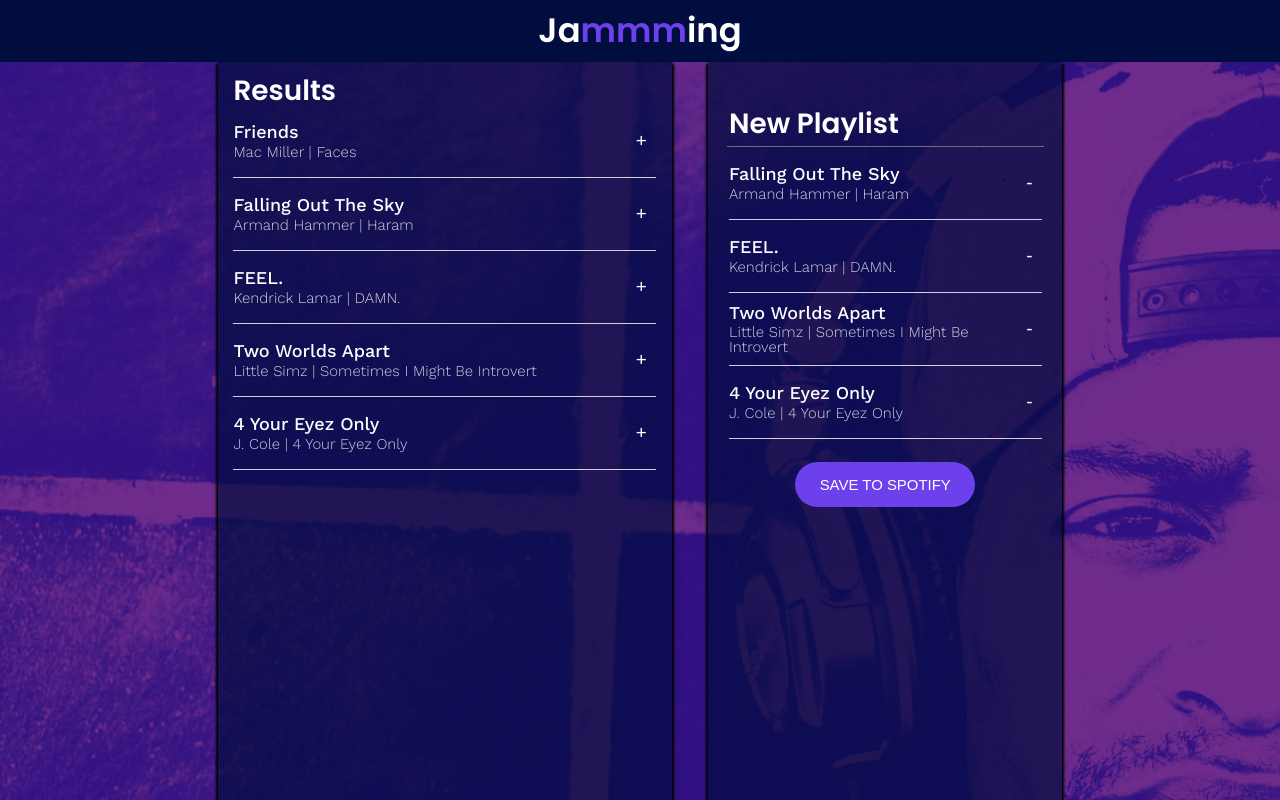
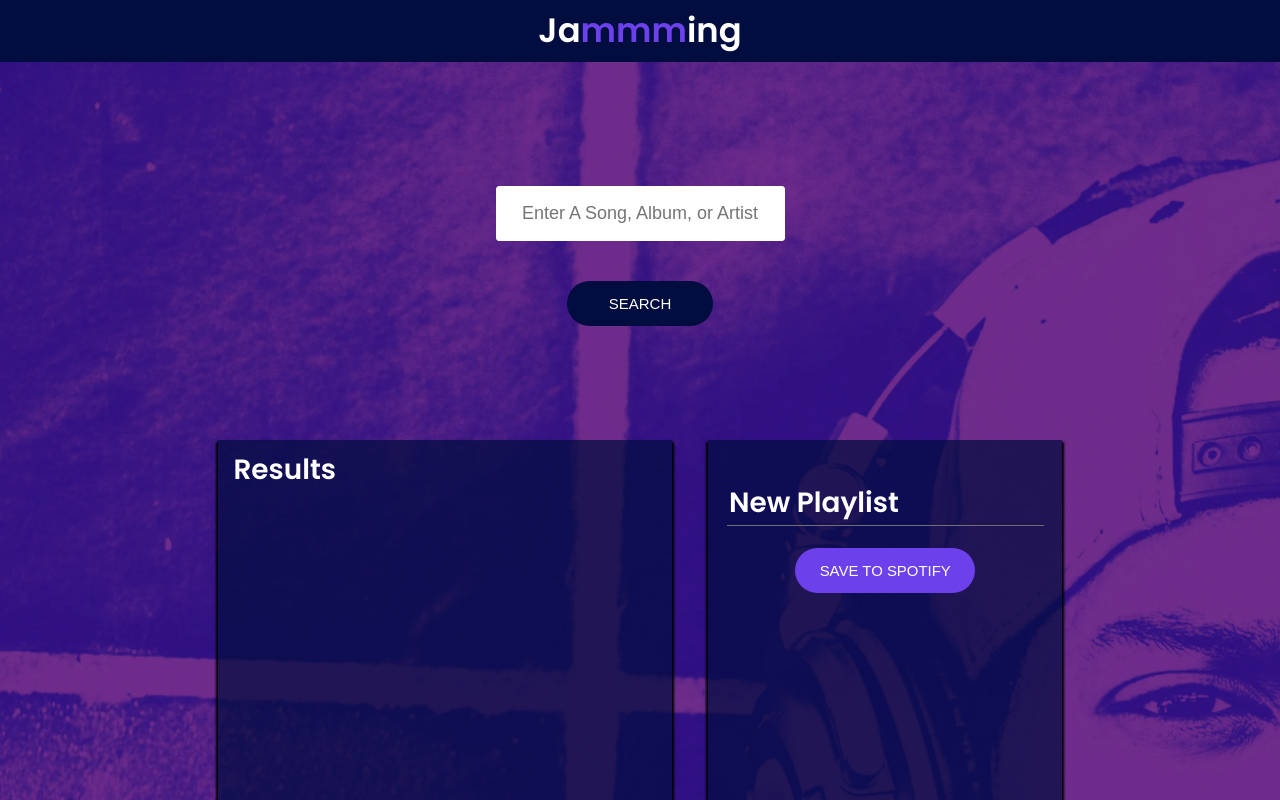
Before and after one commit to munro-j/jammming, a React (Create React App) app: page / in a window 1280 px wide. Shown: the top 800 px of the page. Built offline with nearby package versions, Linux system fonts and the light colour scheme.

Commit message:
Connect to Spotify API

```diff
--- a/src/Components/App/App.js
+++ b/src/Components/App/App.js
@@ -1,76 +1,23 @@
 import React from "react";
 import "./App.css";
-// import { SearchBar } from "../SearchBar/SearchBar";
+import { SearchBar } from "../SearchBar/SearchBar";
 import { SearchResults } from "../SearchResults/SearchResults";
 import { Playlist } from "../Playlist/Playlist";
+import Spotify from "../../util/Spotify";
 
 class App extends React.Component {
     constructor(props) {
         super(props);
         this.state = {
-            searchResults: [
-                {
-                    name: "Friends",
-                    artist: "Mac Miller",
-                    album: "Faces",
-                    id: 1,
-                },
-                {
-                    name: "Falling Out The Sky",
-                    artist: "Armand Hammer",
-                    album: "Haram",
-                    id: 2,
-                },
-                {
-                    name: "FEEL.",
-                    artist: "Kendrick Lamar",
-                    album: "DAMN.",
-                    id: 3,
-                },
-                {
-                    name: "Two Worlds Apart",
-                    artist: "Little Simz",
-                    album: "Sometimes I Might Be Introvert",
-                    id: 4,
-                },
-                {
-                    name: "4 Your Eyez Only",
-                    artist: "J. Cole",
-                    album: "4 Your Eyez Only",
-                    id: 5,
-                },
-            ],
-            playlistName: "Jamie's Anthems",
-            playlistTracks: [
-                {
-                    name: "Falling Out The Sky",
-                    artist: "Armand Hammer",
-                    album: "Haram",
-                    id: 2,
-                },
-                {
-                    name: "FEEL.",
-                    artist: "Kendrick Lamar",
-                    album: "DAMN.",
-                    id: 3,
-                },
-                {
-                    name: "Two Worlds Apart",
-                    artist: "Little Simz",
-                    album: "Sometimes I Might Be Introvert",
-                    id: 4,
-                },
-                {
-                    name: "4 Your Eyez Only",
-                    artist: "J. Cole",
-                    album: "4 Your Eyez Only",
-                    id: 5,
-                },
-            ],
+            searchResults: [],
+            playlistName: "My Playlist",
+            playlistTracks: [],
         };
         this.addTrack = this.addTrack.bind(this);
         this.removeTrack = this.removeTrack.bind(this);
         this.updatePlaylistName = this.updatePlaylistName.bind(this);
+        this.savePlaylist = this.savePlaylist.bind(this);
+        this.search = this.search.bind(this);
     }
 
     addTrack(track) {
@@ -98,6 +45,24 @@ class App extends React.Component {
         });
     }
 
+    savePlaylist() {
+        const trackURIs = this.state.playlistTracks.map((track) => track.uri);
+        Spotify.savePlaylist(this.state.playlistName, trackURIs).then(() => {
+            this.setState({
+                playlistName: "New Playlist",
+                playlistTracks: [],
+            });
+        });
+    }
+
+    search(term) {
+        Spotify.search(term).then((searchResults) => {
+            this.setState({
+                searchResults: searchResults,
+            });
+        });
+    }
+
     render() {
         return (
             <div>
@@ -105,7 +70,7 @@ class App extends React.Component {
                     Ja<span className="highlight">mmm</span>ing
                 </h1>
                 <div className="App">
-                    {/* Add a SearchBar component */}
+                    <SearchBar onSearch={this.search} />
                     <div className="App-playlist">
                         <SearchResults
                             searchResults={this.state.searchResults}
@@ -116,6 +81,7 @@ class App extends React.Component {
                             playlistTracks={this.state.playlistTracks}
                             onRemove={this.removeTrack}
                             onNameChange={this.updatePlaylistName}
+                            onSave={this.savePlaylist}
                         />
                     </div>
                 </div>
--- a/src/Components/Playlist/Playlist.js
+++ b/src/Components/Playlist/Playlist.js
@@ -24,7 +24,9 @@ export class Playlist extends React.Component {
                     onRemove={this.props.onRemove}
                     isRemoval={true}
                 />
-                <button className="Playlist-save">SAVE TO SPOTIFY</button>
+                <button className="Playlist-save" onClick={this.props.onSave}>
+                    SAVE TO SPOTIFY
+                </button>
             </div>
         );
     }
--- a/src/Components/SearchBar/SearchBar.js
+++ b/src/Components/SearchBar/SearchBar.js
@@ -2,10 +2,32 @@ import React from "react";
 import "./SearchBar.css";
 
 export class SearchBar extends React.Component {
+    constructor(props) {
+        super(props);
+        this.state = {
+            term: "",
+        };
+        this.search = this.search.bind(this);
+        this.handleTermChange = this.handleTermChange.bind(this);
+    }
+
+    search() {
+        this.props.onSearch(this.state.term);
+    }
+
+    handleTermChange(e) {
+        this.setState({
+            term: e.target.value,
+        });
+    }
+
     render() {
         return (
             <div className="SearchBar">
-                <input placeholder="Enter A Song, Album, or Artist" />
+                <input
+                    placeholder="Enter A Song, Album, or Artist"
+                    onChange={this.handleTermChange}
+                />
                 <button className="SearchButton">SEARCH</button>
             </div>
         );
--- /dev/null
+++ b/src/util/Spotify.js
@@ -0,0 +1,90 @@
+const clientID = "eb57880fe1ec4ac392058670aef3ff8d";
+const redirectURI = "http://localhost:3000";
+
+let accessToken;
+
+const Spotify = {
+    getAccessToken() {
+        if (accessToken) {
+            return accessToken;
+        }
+
+        // check for access token match
+        const accessTokenMatch =
+            window.location.href.match(/access_token=([^&]*)/);
+        const expiresInMatch = window.location.href.match(/expires_in=([^&]*)/);
+
+        if (accessTokenMatch && expiresInMatch) {
+            accessToken = accessTokenMatch[1];
+            const expiresIn = Number(expiresInMatch[1]);
+            window.setTimeout(() => (accessToken = ""), expiresIn * 1000);
+            window.history.pushState("Access Token", null, "/");
+            return accessToken;
+        } else {
+            const accessURL = `https://accounts.spotify.com/authorize?client_id=${clientID}&response_type=token&scope=playlist-modify-public&redirect_uri=${redirectURI}`;
+            window.location = accessURL;
+        }
+    },
+
+    search(term) {
+        const accessToken = Spotify.getAccessToken();
+        return fetch(`https://api.spotify.com/v1/search?type=track&q=${term}`, {
+            headers: {
+                Authorization: `Bearer ${accessToken}`,
+            },
+        })
+            .then((response) => {
+                return response.json();
+            })
+            .then((jsonResponse) => {
+                if (!jsonResponse.tracks) {
+                    return [];
+                }
+                return jsonResponse.tracks.items.map((track) => ({
+                    id: track.id,
+                    name: track.name,
+                    artist: track.artists[0].name,
+                    album: track.album.name,
+                    uri: track.uri,
+                }));
+            });
+    },
+
+    savePlaylist(name, trackURIs) {
+        if (!name || !trackURIs.length) {
+            return;
+        }
+
+        const accessToken = Spotify.getAccessToken();
+        const headers = { Authorization: `Bearer ${accessToken}` };
+        let userID;
+
+        return fetch("https://api.spotify.com/v1/me", { headers: headers })
+            .then((response) => response.json())
+            .then((jsonResponse) => {
+                userID = jsonResponse.id;
+                return fetch(
+                    `https://api.spotify.com/v1/users/${userID}/playlists`,
+                    {
+                        headers: headers,
+                        method: "POST",
+                        body: JSON.stringify({ name: name }),
+                    }
+                )
+                    .then((response) => response.json())
+                    .then((jsonResponse) => {
+                        const playlistID = jsonResponse.id;
+                        return fetch(
+                            `https://api.spotify.com/v1/users/${userID}/playlists/${playlistID}/tracks`,
+                            {
+                                headers: headers,
+                                method: "POST",
+                                body: JSON.stringify({ uris: trackURIs }),
+                            }
+                        );
+                    });
+            });
+    },
+};
+
+export default Spotify;
```
